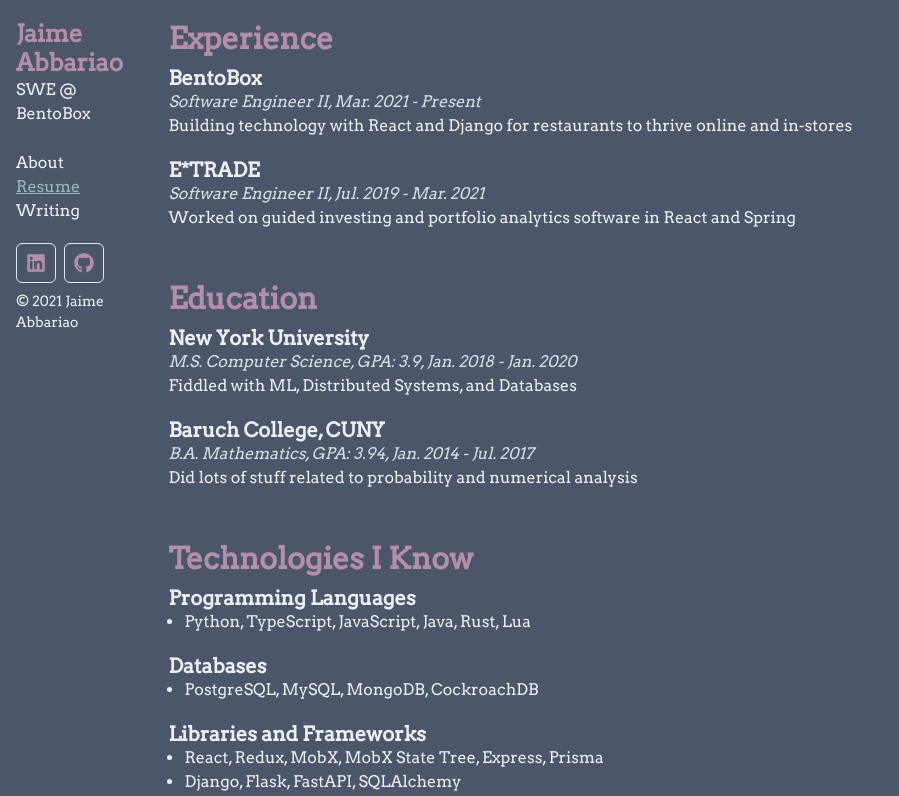
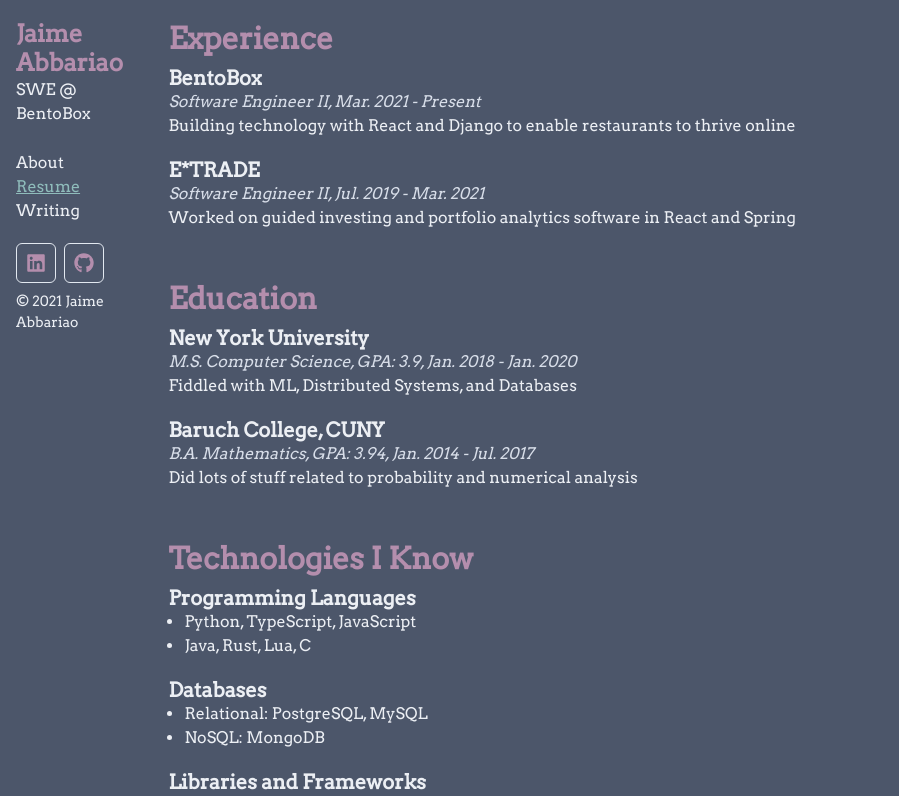
Before and after one commit to ja153903/jabbariao_dotcom, a Next.js app: page /resume in a window 1280 px wide. Shown: the top 796 px of the page, without its empty margins (0-899 px from the left). Built offline with nearby package versions, Linux system fonts and the light colour scheme.

Commit message:
Updating some stuff

```diff
--- a/pages/resume.tsx
+++ b/pages/resume.tsx
@@ -10,7 +10,7 @@ function Resume() {
         <ResumeItem
           title="BentoBox"
           subTitle="Software Engineer II, Mar. 2021 - Present"
-          description="Building technology with React and Django for restaurants to thrive online and in-stores"
+          description="Building technology with React and Django to enable restaurants to thrive online"
         />
         <ResumeItem
           title="E*TRADE"
@@ -35,16 +35,17 @@ function Resume() {
       <Section title="Technologies I Know">
         <ResumeListItem
           title="Programming Languages"
-          items={['Python, TypeScript, JavaScript, Java, Rust, Lua']}
+          items={['Python, TypeScript, JavaScript', 'Java, Rust, Lua, C']}
         />
         <ResumeListItem
           title="Databases"
-          items={['PostgreSQL, MySQL, MongoDB, CockroachDB']}
+          items={['Relational: PostgreSQL, MySQL', 'NoSQL: MongoDB']}
         />
         <ResumeListItem
           title="Libraries and Frameworks"
           items={[
-            'React, Redux, MobX, MobX State Tree, Express, Prisma',
+            'React, Redux, MobX, Express, Prisma',
+            'Next.js, Material UI, Chakra UI, Apollo GraphQL',
             'Django, Flask, FastAPI, SQLAlchemy',
             'Spring, Hibernate',
           ]}
```
